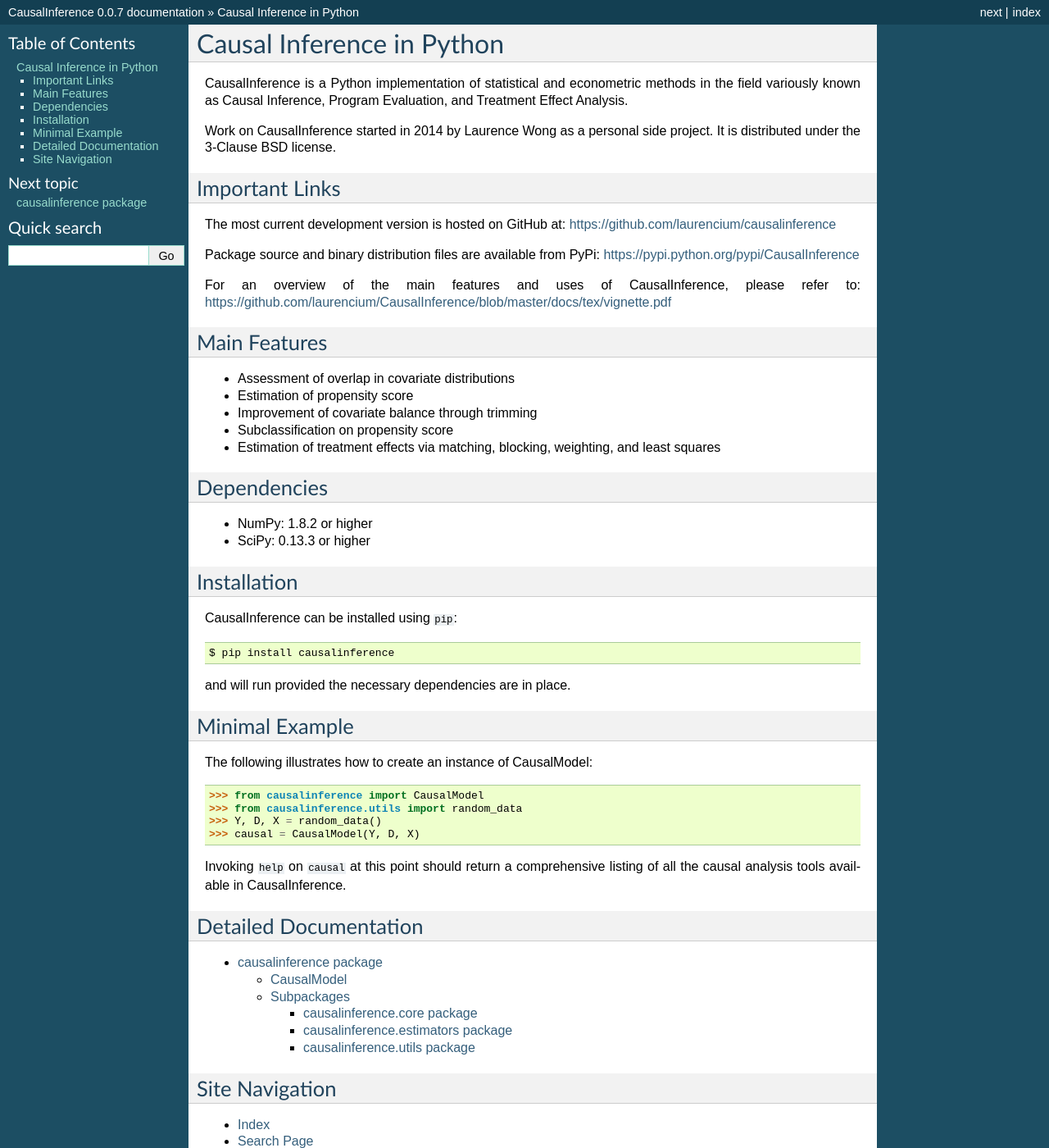
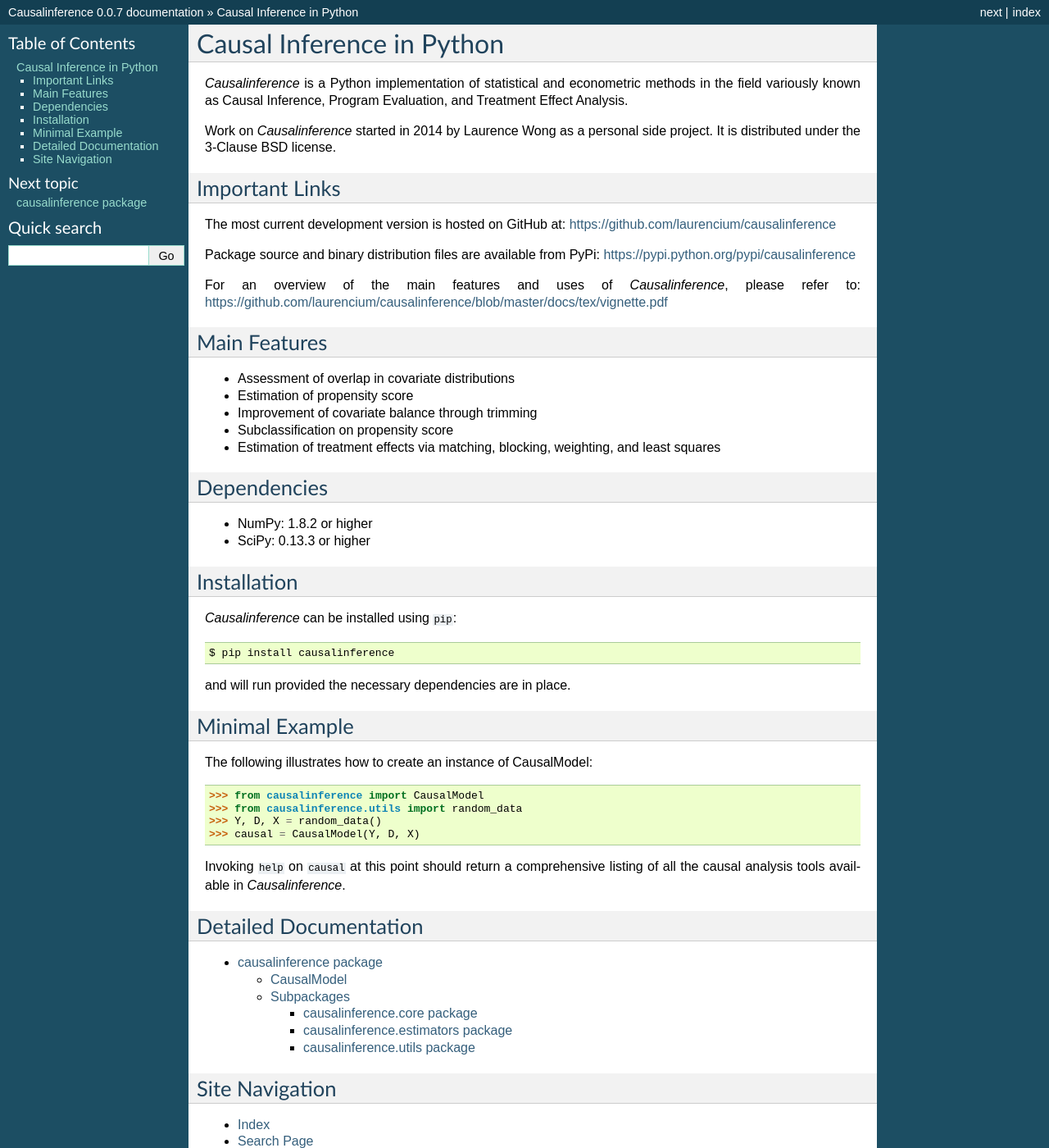
Before and after one commit to laurencium/Causalinference, a Sphinx documentation site: the page built from docs/index.rst, in a window 1280 px wide and 1400 px high. Shown: the whole window at 82% size. Built offline with Sphinx 7.4.7, drawn with Linux system fonts in a browser that asks for light colours; some of the changed text lies outside the part shown.

```diff
--- a/docs/conf.py
+++ b/docs/conf.py
@@ -1,7 +1,7 @@
 # -*- coding: utf-8 -*-
 #
-# CausalInference documentation build configuration file, created by
-# sphinx-quickstart on Fri May 20 18:53:32 2016.
+# Causalinference documentation build configuration file, created by
+# sphinx-quickstart on Sat May 21 18:45:25 2016.
 #
 # This file is execfile()d with the current directory set to its
 # containing dir.
@@ -49,7 +49,7 @@ source_suffix = '.rst'
 master_doc = 'index'
 
 # General information about the project.
-project = u'CausalInference'
+project = u'Causalinference'
 copyright = u'2016, Laurence Wong'
 author = u'Laurence Wong'
 
@@ -124,7 +124,7 @@ html_theme = 'classic'
 
 # The name for this set of Sphinx documents.
 # "<project> v<release> documentation" by default.
-#html_title = u'CausalInference v0.0.7'
+#html_title = u'Causalinference v0.0.7'
 
 # A shorter title for the navigation bar.  Default is the same as html_title.
 #html_short_title = None
@@ -206,7 +206,7 @@ html_show_sphinx = False
 #html_search_scorer = 'scorer.js'
 
 # Output file base name for HTML help builder.
-htmlhelp_basename = 'CausalInferencedoc'
+htmlhelp_basename = 'Causalinferencedoc'
 
 # -- Options for LaTeX output ---------------------------------------------
 
@@ -228,7 +228,7 @@ latex_elements = {
 # (source start file, target name, title,
 #  author, documentclass [howto, manual, or own class]).
 latex_documents = [
-    (master_doc, 'CausalInference.tex', u'CausalInference Documentation',
+    (master_doc, 'Causalinference.tex', u'Causalinference Documentation',
      u'Laurence Wong', 'manual'),
 ]
 
@@ -258,7 +258,7 @@ latex_documents = [
 # One entry per manual page. List of tuples
 # (source start file, name, description, authors, manual section).
 man_pages = [
-    (master_doc, 'causalinference', u'CausalInference Documentation',
+    (master_doc, 'causalinference', u'Causalinference Documentation',
      [author], 1)
 ]
 
@@ -272,8 +272,8 @@ man_pages = [
 # (source start file, target name, title, author,
 #  dir menu entry, description, category)
 texinfo_documents = [
-    (master_doc, 'CausalInference', u'CausalInference Documentation',
-     author, 'CausalInference', 'One line description of project.',
+    (master_doc, 'Causalinference', u'Causalinference Documentation',
+     author, 'Causalinference', 'One line description of project.',
      'Miscellaneous'),
 ]
 
--- a/docs/index.rst
+++ b/docs/index.rst
@@ -1,4 +1,4 @@
-.. CausalInference documentation master file, created by
+.. Causalinference documentation master file, created by
    sphinx-quickstart on Fri May 20 18:53:32 2016.
    You can adapt this file completely to your liking, but it should at least
    contain the root `toctree` directive.
@@ -6,9 +6,9 @@
 Causal Inference in Python
 ==========================
 
-CausalInference is a Python implementation of statistical and econometric methods in the field variously known as Causal Inference, Program Evaluation, and Treatment Effect Analysis.
+*Causalinference* is a Python implementation of statistical and econometric methods in the field variously known as Causal Inference, Program Evaluation, and Treatment Effect Analysis.
 
-Work on CausalInference started in 2014 by Laurence Wong as a personal side project. It is distributed under the 3-Clause BSD license.
+Work on *Causalinference* started in 2014 by Laurence Wong as a personal side project. It is distributed under the 3-Clause BSD license.
 
 Important Links
 ---------------
@@ -17,10 +17,10 @@ The most current development version is hosted on GitHub at:
 https://github.com/laurencium/causalinference
 
 Package source and binary distribution files are available from PyPi:
-https://pypi.python.org/pypi/CausalInference
+https://pypi.python.org/pypi/causalinference
 
-For an overview of the main features and uses of CausalInference, please refer to:
-https://github.com/laurencium/CausalInference/blob/master/docs/tex/vignette.pdf
+For an overview of the main features and uses of *Causalinference*, please refer to:
+https://github.com/laurencium/causalinference/blob/master/docs/tex/vignette.pdf
 
 Main Features
 -------------
@@ -40,7 +40,7 @@ Dependencies
 Installation
 ------------
 
-CausalInference can be installed using ``pip``: ::
+*Causalinference* can be installed using ``pip``: ::
 
   $ pip install causalinference
 
@@ -56,7 +56,7 @@ The following illustrates how to create an instance of CausalModel: ::
   >>> Y, D, X = random_data()
   >>> causal = CausalModel(Y, D, X)
 
-Invoking ``help`` on ``causal`` at this point should return a comprehensive listing of all the causal analysis tools available in CausalInference.
+Invoking ``help`` on ``causal`` at this point should return a comprehensive listing of all the causal analysis tools available in *Causalinference*.
 
 Detailed Documentation
 ----------------------
--- a/setup.py
+++ b/setup.py
@@ -4,9 +4,9 @@ except ImportError:
 	from distutils.core import setup
 
 config = {
-	'name': 'CausalInference',
+	'name': 'Causalinference',
 	'version': '0.0.7',
-	'url': 'https://github.com/laurencium/CausalInference',
+	'url': 'https://github.com/laurencium/causalinference',
 	'author': 'Laurence Wong',
 	'author_email': 'laurencium@gmail.com',
 	'packages': ['causalinference', 'causalinference.core',
```
Also changed, not shown: README.rst (+11 -8 lines), 15 other files.
